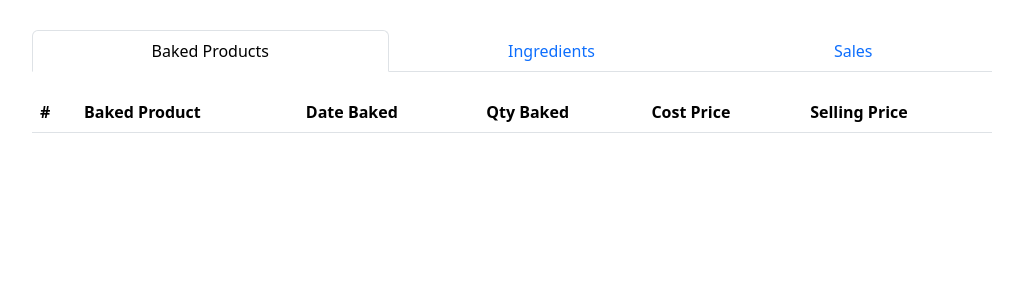
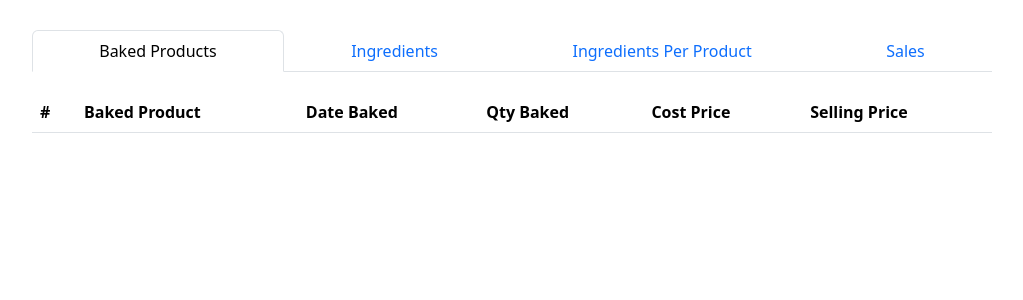
Before and after one commit to sundayirvine-code/pastrypro, a Flask app: page /analytics in a window 1280 px wide. Shown: the top 300 px of the page, without its empty margins (128-1151 px from the left). Run offline with Flask 3, Linux system fonts and the light colour scheme; a user stored in the database is signed in; data comes from the database, SQL or seed files in the repository; tables that the repository leaves empty hold one stand-in row (values such as "Sample post"); lists and menus that the app fills with data are empty; some libraries are stand-ins or nearby versions.

Commit message:
added analytic for ingredients/product

```diff
--- a/app.py
+++ b/app.py
@@ -147,7 +147,7 @@ class BakedProduct(db.Model):
     user = db.relationship('User', backref=db.backref('baked_products', lazy=True))
 
     def __repr__(self):
-        return f"BakedProduct('{self.name}', '{self.quantity}', '{self.cost_price}', '{self.selling_price}', '{self.date_baked}')"
+        return f"BakedProduct('{self.name_id}', '{self.quantity}', '{self.cost_price}', '{self.selling_price}', '{self.date_baked}')"
 
 
 # stores info about stock items(ingredients) used to bake a particular product
@@ -318,16 +318,37 @@ def analytics():
             'Date Baked': baked_product.date_baked
         })
 
+    # Get all baked products for the specific user
+    baked_products = BakedProduct.query.filter_by(user_id=user_id).all()
+
+    # Calculate the total number of unique ingredients used
+    unique_ingredients = set(ingredient.product_id for product in baked_products for ingredient in product.ingredients)
+    total_unique_ingredients = len(unique_ingredients)
+
+    # Calculate the percentage of ingredients each baked product uses
+    baked_product_percentages = [
+        (product, len(product.ingredients), round((len(product.ingredients) / total_unique_ingredients) * 100, 2))
+        for product in baked_products
+    ]
+
+    # Retrieve the names of the baked products
+    baked_product_names = BakedProductName.query.filter_by(user_id=user_id).all()
+    baked_product_names_dict = {name.id: name.name for name in baked_product_names}
+
+    # Update the baked_product_percentages list to include the product names
+    baked_product_percentages_with_names = [
+        (baked_product_names_dict.get(product.name_id), *product_data)
+        for product, *product_data in baked_product_percentages
+    ]
+
+
     return render_template('analytics.html',
                            top_ingredients_with_index=top_ingredients_with_index,
                            table_data=table_data,
                            get_unit_of_measurement_name=get_unit_of_measurement_name,
+                           baked_product_percentages=baked_product_percentages_with_names,
                            get_product_status=get_product_status,
                            get_category_name=get_category_name)
-
-
-
-
 
 
 @app.route('/inventory')
--- a/templates/analytics.html
+++ b/templates/analytics.html
@@ -4,6 +4,7 @@
     <meta charset="UTF-8">
     <meta http-equiv="X-UA-Compatible" content="IE=edge">
     <meta name="viewport" content="width=device-width, initial-scale=1.0">
+    <link rel="shortcut icon" href="/static/images/4fffe162de1745558f5e86e0562785cc.png" type="image/x-icon">
     <link href="https://cdn.jsdelivr.net/npm/bootstrap@5.3.0-alpha3/dist/css/bootstrap.min.css" rel="stylesheet" integrity="sha384-KK94CHFLLe+nY2dmCWGMq91rCGa5gtU4mk92HdvYe+M/SXH301p5ILy+dN9+nJOZ" crossorigin="anonymous">
     <script src="https://cdn.jsdelivr.net/npm/bootstrap@5.3.0-alpha3/dist/js/bootstrap.bundle.min.js" integrity="sha384-ENjdO4Dr2bkBIFxQpeoTz1HIcje39Wm4jDKdf19U8gI4ddQ3GYNS7NTKfAdVQSZe" crossorigin="anonymous"></script>
     <link rel="stylesheet" href="/static/styles/analytics.css">
@@ -16,10 +17,11 @@
                 <div class="nav nav-tabs" id="nav-tab" role="tablist">
                   <button class="nav-link active flex-sm-fill text-sm-center" id="nav-baked-tab" data-bs-toggle="tab" data-bs-target="#nav-baked" type="button" role="tab" aria-controls="nav-baked" aria-selected="true">Baked Products</button>
                   <button class="nav-link flex-sm-fill text-sm-center" id="nav-ingredients-tab" data-bs-toggle="tab" data-bs-target="#nav-ingredients" type="button" role="tab" aria-controls="nav-ingredients" aria-selected="false">Ingredients</button>
+                  <button class="nav-link flex-sm-fill text-sm-center" id="nav-ingredients/product-tab" data-bs-toggle="tab" data-bs-target="#nav-ingredients/product" type="button" role="tab" aria-controls="nav-ingredients/product" aria-selected="false">Ingredients Per Product</button>
                   <button class="nav-link flex-sm-fill text-sm-center" id="nav-sales-tab" data-bs-toggle="tab" data-bs-target="#nav-sales" type="button" role="tab" aria-controls="nav-sales" aria-selected="false">Sales</button>
                 </div>
-              </nav>
-              <div class="tab-content" id="nav-tabContent">
+            </nav>
+            <div class="tab-content" id="nav-tabContent">
                 <div class="tab-pane fade show active table-responsive" id="nav-baked" role="tabpanel" aria-labelledby="nav-baked-tab" tabindex="0">
                     <table class="table table-striped">
                         <thead class="sticky-top">
@@ -45,8 +47,6 @@
                           {% endfor %}
                         </tbody>
                       </table>
-
-
                 </div>
                 <div class="tab-pane fade table-responsive" id="nav-ingredients" role="tabpanel" aria-labelledby="nav-ingredients-tab" tabindex="0">
                     <table class="table align-middle table-hover">
@@ -78,10 +78,45 @@
                         </tbody>
                       </table>
                 </div>
+                <div class="tab-pane fade" id="nav-ingredients/product" role="tabpanel" aria-labelledby="nav-ingredients/product-tab" tabindex="0">
+                    <table class="table table-striped">
+                        <thead>
+                          <tr>
+                            <th>Baked Product</th>
+                            <th>Ingredient Used</th>
+                            <th>Percentage</th>
+                          </tr>
+                        </thead>
+                        <tbody>
+                          {% for product_data in baked_product_percentages %}
+                            <tr>
+                              <td>{{ product_data[0] }}</td>
+                              <td>{{ product_data[1] }}</td>
+                              <td>{{ product_data[2] }}%</td>
+                            </tr>
+                          {% endfor %}
+                        </tbody>
+                      </table>
+
+                </div>
                 <div class="tab-pane fade" id="nav-sales" role="tabpanel" aria-labelledby="nav-sales-tab" tabindex="0">
-                    Sales Analytics
+                    <table class="table table-striped">
+                        <thead>
+                          <tr>
+                            <th>#</th>
+                            <th>Name</th>
+                            <th>Selling Price</th>
+                            <th>Cost Price</th>
+                            <th>Profit Margin</th>
+                          </tr>
+                        </thead>
+                        <tbody>
+
+                        </tbody>
+                      </table>
+
                 </div>
-              </div>
+            </div>
         </div>
     </div>
 </body>
```
